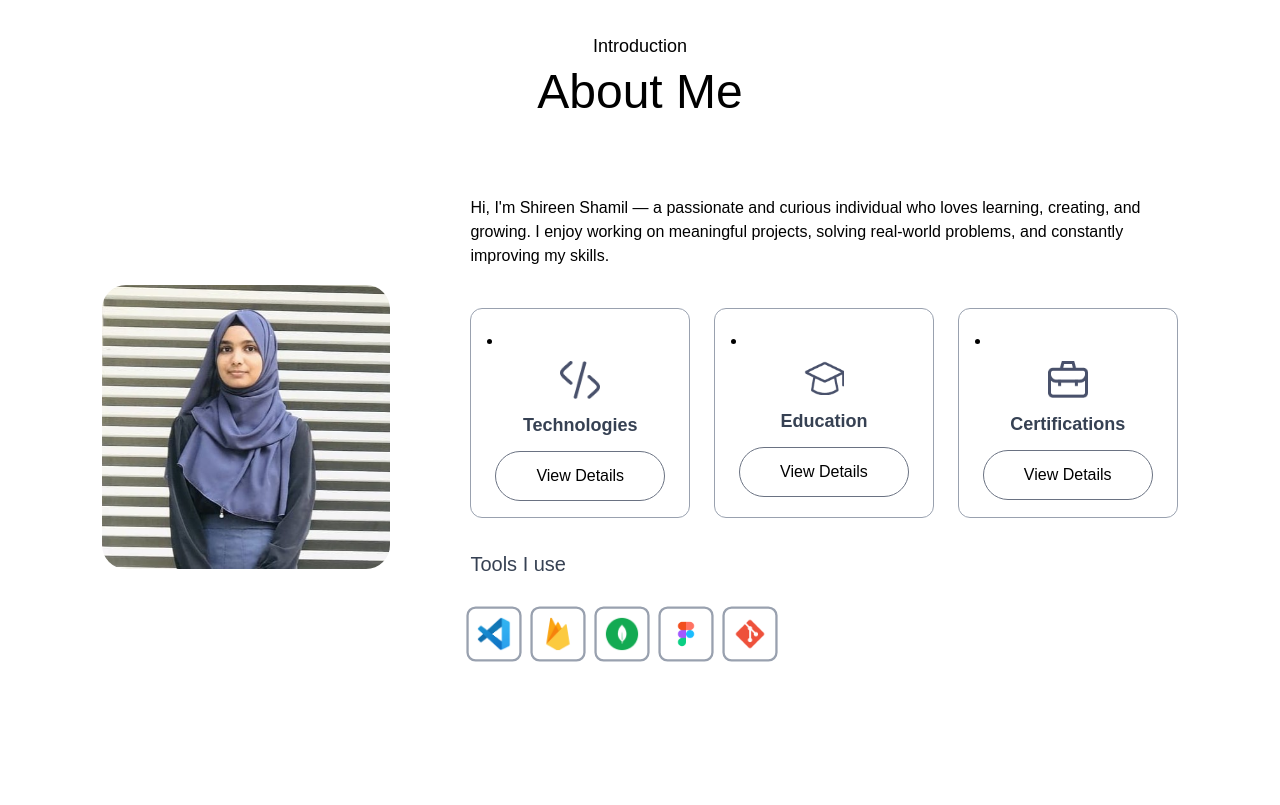
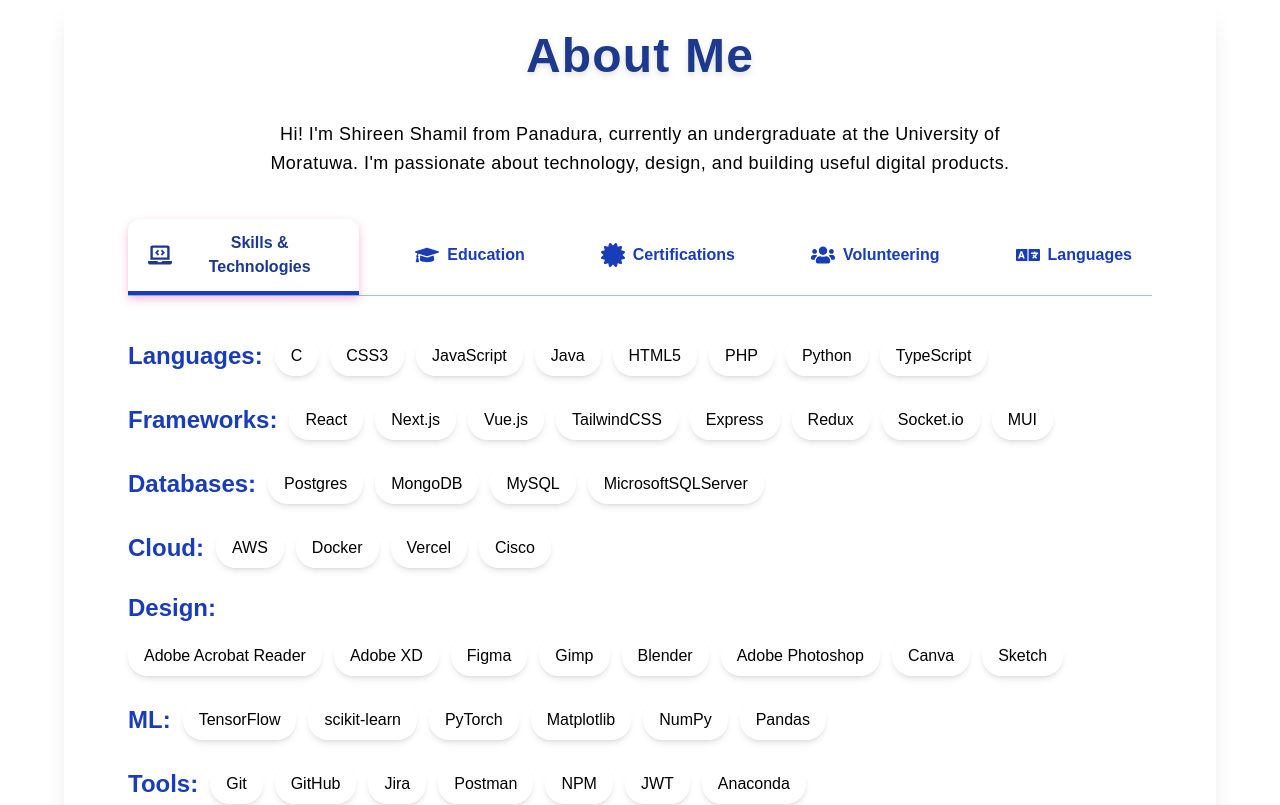
Before and after one commit to ShireenShamil/PortfolioLatest, a Next.js app: page / in a window 1280 px wide. Shown: the part 1000-1805 px from the top of the page. Built offline with nearby package versions, Linux system fonts and the light colour scheme; a web font is replaced by a local one.

Commit message:
about updates

```diff
--- a/app/components/About.jsx
+++ b/app/components/About.jsx
@@ -1,212 +1,221 @@
 'use client';
-import React, { useState, useEffect } from 'react';
-import { assets, infoList, toolsData } from '@/assets/assets';
-import Image from 'next/image';
-import { motion, AnimatePresence } from 'framer-motion';
 
-const About = ({ isDarkMode }) => {
-  const [openCardTitle, setOpenCardTitle] = useState(null);
-  const [openCardIndex, setOpenCardIndex] = useState(null);
+import React, { useState } from 'react';
+import { motion } from 'framer-motion';
+import {
+  FaGraduationCap,
+  FaCertificate,
+  FaUsers,
+  FaLanguage,
+  FaLaptopCode,
+} from 'react-icons/fa';
 
-  const handleCardToggle = (title, index) => {
-    if (openCardTitle === title) {
-      setOpenCardTitle(null);
-      setOpenCardIndex(null);
-    } else {
-      setOpenCardTitle(title);
-      setOpenCardIndex(index);
-    }
+const sections = [
+  { id: 'skills', label: 'Skills & Technologies', icon: <FaLaptopCode /> },
+  { id: 'education', label: 'Education', icon: <FaGraduationCap /> },
+  { id: 'certifications', label: 'Certifications', icon: <FaCertificate /> },
+  { id: 'volunteering', label: 'Volunteering', icon: <FaUsers /> },
+  { id: 'languages', label: 'Languages', icon: <FaLanguage /> },
+];
+
+const About = () => {
+  const [activeTab, setActiveTab] = useState('skills');
+
+  const intro = `Hi! I'm Shireen Shamil from Panadura, currently an undergraduate at the University of Moratuwa. I'm passionate about technology, design, and building useful digital products.`;
+
+  const skills = {
+    Languages: ['C', 'CSS3', 'JavaScript', 'Java', 'HTML5', 'PHP', 'Python', 'TypeScript'],
+    Frameworks: ['React', 'Next.js', 'Vue.js', 'TailwindCSS', 'Express', 'Redux', 'Socket.io', 'MUI'],
+    Databases: ['Postgres', 'MongoDB', 'MySQL', 'MicrosoftSQLServer'],
+    Cloud: ['AWS', 'Docker', 'Vercel', 'Cisco'],
+    Design: ['Adobe Acrobat Reader', 'Adobe XD', 'Figma', 'Gimp', 'Blender', 'Adobe Photoshop', 'Canva', 'Sketch'],
+    ML: ['TensorFlow', 'scikit-learn', 'PyTorch', 'Matplotlib', 'NumPy', 'Pandas'],
+    Tools: ['Git', 'GitHub', 'Jira', 'Postman', 'NPM', 'JWT', 'Anaconda'],
   };
 
-  const renderDetailsContent = (item) => (
-    <motion.div
-      initial={{ height: 0, opacity: 0 }}
-      animate={{ height: 'auto', opacity: 1 }}
-      exit={{ height: 0, opacity: 0 }}
-      transition={{ duration: 0.3, ease: 'easeInOut' }}
-      className="details-content text-left mt-4 pt-3 border-t border-gray-200 dark:border-gray-700 w-full box-border overflow-hidden"
-    >
-      <div className="grid grid-cols-1 sm:grid-cols-2 lg:grid-cols-3 gap-4">
-        {Object.entries(item.more).map(([section, { icon, items }]) => (
-          <div
-            key={section}
-            className="bg-white dark:bg-white/10 rounded-lg p-3 shadow-sm border border-gray-100 dark:border-white/5 flex flex-col"
-          >
-            <div className="flex items-center gap-3 mb-2">
-              {icon && <Image src={icon} alt={section} width={24} height={24} />}
-              <h4 className="text-base font-semibold text-gray-700 dark:text-white">{section}</h4>
-            </div>
-            <ul className="flex flex-col gap-1">
-              {items.map(({ name, icon: itemIcon, link }, idx) => (
-                <li key={idx} className="flex items-center gap-2 text-sm text-gray-800 dark:text-gray-200">
-                  {itemIcon && <Image src={itemIcon} alt={name} width={20} height={20} className="flex-shrink-0" />}
-                  {link ? (
-                    <a
-                      href={link}
-                      target="_blank"
-                      rel="noopener noreferrer"
-                      className="text-blue-600 hover:underline dark:text-blue-400 font-medium"
-                    >
-                      {name}
-                    </a>
-                  ) : (
-                    <span className="font-medium">{name}</span>
-                  )}
-                </li>
-              ))}
-            </ul>
-          </div>
-        ))}
-      </div>
-    </motion.div>
-  );
+  const education = [
+    {
+      degree: 'BSc in Information Technology',
+      school: 'University of Moratuwa',
+      year: '2021 - Present',
+      result: "Current GPA: 3.7 / 4.00 | L1S1 - 3.22 | L1S2 - 3.83 (Dean's List)| L2S1 - 3.8 (Dean's List)",
+    },
+    {
+      degree: 'Higher Diploma in English Language and Literature',
+      school: 'Aquinas College Of Higher Studies',
+      year: '2023 - 2025',
+      result: 'Result: Merit Pass',
+    },
+    {
+      degree: 'GCE A/L - Biological Science Stream',
+      school: 'Jeelan Navodya National Central College',
+      year: '2019 - 2021',
+      result: 'Z-Score: 1.75 | Result: 2AB',
+    },
+  ];
 
-  const getCols = () => {
-    if (typeof window !== 'undefined') {
-      if (window.innerWidth >= 1024) return 3;
-      if (window.innerWidth >= 640) return 2;
-    }
-    return 1;
-  };
+  const certifications = [
+    {
+      title: 'Supervised Machine Learning: Regression and Classification',
+      issuer: 'Coursera',
+      year: 2025,
+    },
+    {
+      title: 'Neural Networks and Deep Learning',
+      issuer: 'Coursera',
+      year: 2025,
+    },
+    {
+      title: 'Deloitte Australia - Data Analytics Job Simulation',
+      issuer: 'Deloitte',
+      year: 2025,
+    },
+    {
+      title: 'AWS Cloud Practitioner Essentials',
+      issuer: 'Amazon Web Services',
+      year: 2025,
+    },
+    {
+      title: 'React.js AI chatbot with OpenAI',
+      issuer: 'Udemy',
+      year: 2025,
+    },
+  ];
 
-  const [cols, setCols] = useState(getCols());
+  const volunteering = [
+    {
+      role: 'ICSC Ambassador - Sri Lanka',
+      org: 'International Computer Science Convention',
+      year: '2025 - Present',
+    },
+    {
+      role: 'Designer',
+      org: 'Rotaract Club of University of Moratuwa',
+      year: '2023',
+    },
+    {
+      role: 'Web Master',
+      org: 'Panadura Undergraduates Association',
+      year: '2023',
+    },
+    {
+      role: 'Blogger',
+      org: 'Medium',
+      year: '2024 - Present',
+    },
+  ];
 
-  useEffect(() => {
-    const handleResize = () => setCols(getCols());
-    window.addEventListener('resize', handleResize);
-    return () => window.removeEventListener('resize', handleResize);
-  }, []);
+  const languages = [
+    { name: 'English', level: 'Fluent' },
+    { name: 'Sinhala', level: 'Fluent' },
+    { name: 'Tamil', level: 'Fluent' },
+    { name: 'Korean', level: 'Basic' },
+    { name: 'French', level: 'Basic' },
+  ];
 
   return (
     <motion.div
-      initial={{ opacity: 0 }}
-      whileInView={{ opacity: 1 }}
-      transition={{ duration: 1 }}
       id="about"
-      className="w-full px-4 sm:px-[8%] py-10 scroll-mt-20"
+      initial={{ opacity: 0, y: 20 }}
+      animate={{ opacity: 1, y: 0 }}
+      transition={{ duration: 0.6, ease: 'easeOut' }}
+      className="max-w-6xl mx-auto px-6 sm:px-10 md:px-16 py-10 rounded-3xl shadow-xl dark:bg-gray-900/70 backdrop-blur-lg"
     >
-      <motion.h4
-        initial={{ opacity: 0, y: -20 }}
-        whileInView={{ opacity: 1, y: 0 }}
-        transition={{ duration: 1, delay: 0.3 }}
-        className="text-center mb-2 text-base sm:text-lg font-Ovo"
-      >
-        Introduction
-      </motion.h4>
-      <motion.h2
-        initial={{ opacity: 0, y: -20 }}
-        whileInView={{ opacity: 1, y: 0 }}
-        transition={{ duration: 0.5, delay: 0.5 }}
-        className="text-center text-3xl sm:text-5xl font-Ovo"
-      >
+      <h2 className="text-4xl sm:text-5xl mb-10 font-extrabold text-blue-900 dark:text-white dark-text-bold text-center tracking-wide drop-shadow-md">
         About Me
-      </motion.h2>
-
-      <motion.div
-        initial={{ opacity: 0 }}
-        whileInView={{ opacity: 1, y: 0 }}
-        transition={{ duration: 0.8 }}
-        className="flex w-full flex-col lg:flex-row items-center gap-10 sm:gap-20 my-10 sm:my-20"
-      >
-        <motion.div
-          initial={{ opacity: 0, scale: 0.9 }}
-          whileInView={{ opacity: 1, scale: 1 }}
-          transition={{ duration: 0.6 }}
-          className="w-40 sm:w-56 md:w-72 rounded-3xl max-w-none"
-        >
-          <Image src={assets.user_image} alt="User" className="w-full rounded-3xl" />
-        </motion.div>
-
-        <motion.div
-          initial={{ opacity: 0 }}
-          whileInView={{ opacity: 1 }}
-          transition={{ duration: 0.6, delay: 0.8 }}
-          className="flex-1"
-        >
-          <p className="mb-8 sm:mb-10 font-Ovo text-sm sm:text-base max-w-2xl">
-            Hi, I'm Shireen Shamil — a passionate and curious individual who loves learning, creating, and growing. I enjoy working on meaningful projects, solving real-world problems, and constantly improving my skills.
+      </h2>
+      <p className="text-center text-black dark:text-white text-base sm:text-lg max-w-3xl mx-auto mb-10 leading-relaxed tracking-wide">
+        {intro}
       </p>
 
-          <div className="relative">
-            <div className="grid grid-cols-1 sm:grid-cols-2 md:grid-cols-3 gap-4 sm:gap-6 max-w-full">
-              {infoList.map((item, index) => {
-                const isOpen = openCardTitle === item.title;
-                return (
-                  <React.Fragment key={item.title}>
-                    <motion.li
-                      className={`border-[0.5px] border-gray-400 rounded-xl p-4 cursor-pointer duration-500
-                        hover:-translate-y-1 hover:[box-shadow:6px_6px_0_#000]
-                        dark:border-white dark:shadow-white dark:hover:bg-darkHover/50
-                        ${isOpen ? 'border-blue-500 shadow-lg' : ''}
-                      `}
-                      onClick={() => handleCardToggle(item.title, index)}
+      {/* Tabs Navigation */}
+      <nav className="flex flex-wrap gap-3 border-b border-blue-300 dark:border-blue-600 mb-10 sm:flex-nowrap sm:space-x-6 justify-center">
+        {sections.map(({ id, label, icon }) => (
+          <button
+            key={id}
+            onClick={() => setActiveTab(id)}
+            className={`flex items-center space-x-2 py-3 px-5 rounded-t-xl transition-all duration-300 font-semibold text-sm sm:text-base w-full sm:w-auto ${
+              activeTab === id
+                ? 'text-blue-900 dark:text-blue-300 border-b-4 border-blue-800 dark:border-blue-400 shadow-[0_4px_10px_rgb(219_39_119_/_0.3)]'
+                : 'text-blue-800 dark:text-gray-300 hover:text-blue-800 border-b-4 border-transparent hover:border-blue-800 dark:hover:border-blue-400'
+            }`}
           >
-                      <div className="flex flex-col items-center">
-                        <Image
-                          src={isDarkMode ? item.iconDark : item.icon}
-                          alt={item.title}
-                          className="w-8 sm:w-10 mt-1"
-                        />
-                        <h3 className="my-2 sm:my-3 font-semibold text-gray-700 dark:text-white text-base sm:text-lg text-center">
-                          {item.title}
-                        </h3>
-                        <button className="px-6 py-2 sm:px-10 sm:py-3 border rounded-full border-gray-500 text-sm sm:text-base dark:bg-white dark:text-black">
-                          {isOpen ? 'Hide Details' : 'View Details'}
+            <span className="text-xl sm:text-2xl">{icon}</span>
+            <span>{label}</span>
           </button>
+        ))}
+      </nav>
+
+      {/* Tabs Content */}
+      <section>
+        {activeTab === 'skills' && (
+          <motion.div initial={{ opacity: 0, y: 10 }} animate={{ opacity: 1, y: 0 }} transition={{ duration: 0.4 }}>
+            {Object.entries(skills).map(([category, techs]) => (
+              <div key={category} className="flex items-center flex-wrap gap-3 mb-6">
+                <h3 className="text-2xl font-semibold text-blue-800 dark:text-blue-300 whitespace-nowrap">{category}:</h3>
+                <div className="flex flex-wrap gap-3">
+                  {techs.map((tech, index) => (
+                    <motion.span
+                      key={`${tech}-${index}`}
+                      whileHover={{ scale: 1.1 }}
+                      className="cursor-pointer bg-white/30 dark:bg-gray-800/50 text-black dark:text-white rounded-full px-4 py-2 text-sm sm:text-base font-medium shadow-md hover:bg-gray-100 dark:hover:bg-gray-700 transition"
+                      title={tech}
+                    >
+                      {tech}
+                    </motion.span>
+                  ))}
                 </div>
-                    </motion.li>
-
-                    {(isOpen && ((index + 1) % cols === 0 || index === infoList.length - 1)) && (
-                      <div className="col-span-full">
-                        <AnimatePresence mode="wait">
-                          {openCardTitle === item.title && item.more && renderDetailsContent(item)}
-                        </AnimatePresence>
               </div>
-                    )}
-                  </React.Fragment>
-                );
-              })}
-              {openCardIndex !== null &&
-                !((openCardIndex + 1) % cols === 0 || openCardIndex === infoList.length - 1) && (
-                  <div className="col-span-full">
-                    <AnimatePresence mode="wait">
-                      {openCardTitle === infoList[openCardIndex].title &&
-                        infoList[openCardIndex].more &&
-                        renderDetailsContent(infoList[openCardIndex])}
-                    </AnimatePresence>
-                  </div>
+            ))}
+          </motion.div>
         )}
 
-            </div>
-          </div>
+        {activeTab === 'education' && (
+          <motion.div className="flex flex-wrap justify-center gap-6 py-4" initial={{ opacity: 0, y: 10 }} animate={{ opacity: 1, y: 0 }} transition={{ duration: 0.4 }}>
+            {education.map(({ degree, school, year, result }) => (
+              <article key={`${degree}-${school}`} className="min-w-[250px] max-w-xs bg-white/30 dark:bg-gray-800/50 rounded-xl p-6 shadow-md hover:shadow-lg transition-shadow text-black dark:text-white">
+                <h4 className="font-bold text-2xl lg:text-xl lg:mb-2">{degree}</h4>
+                <p className="text-gray-700 dark:text-gray-300 text-lg">{school}</p>
+                <p className="italic">{year}</p>
+                <p className="text-gray-600 dark:text-gray-400 mt-2">{result}</p>
+              </article>
+            ))}
+          </motion.div>
+        )}
 
-          <motion.h4
-            initial={{ opacity: 0, y: 20 }}
-            whileInView={{ opacity: 1, y: 0 }}
-            transition={{ duration: 0.5, delay: 1.3 }}
-            className="my-8 text-gray-700 font-Ovo dark:text-white/80 text-lg sm:text-xl"
-          >
-            Tools I use
-          </motion.h4>
-
-          <motion.ul
-            initial={{ opacity: 0 }}
-            whileInView={{ opacity: 1 }}
-            transition={{ duration: 0.6, delay: 1.5 }}
-            className="flex items-center gap-4 flex-wrap"
-          >
-            {toolsData.map((tool, index) => (
-              <motion.li
-                whileInView={{ scale: 1.15 }}
-                key={index}
-                className="flex items-center justify-center w-10 sm:w-12 aspect-square border-2 border-gray-400 rounded-lg cursor-pointer duration-500 hover:-translate-y-1"
-              >
-                <Image src={tool} alt="tool" className="w-5 sm:w-7" />
-              </motion.li>
+        {activeTab === 'certifications' && (
+          <motion.ul className="list-disc list-inside space-y-5 text-black dark:text-white px-4 sm:px-8" initial={{ opacity: 0, y: 10 }} animate={{ opacity: 1, y: 0 }} transition={{ duration: 0.4 }}>
+            {certifications.map(({ title, issuer, year }) => (
+              <li key={`${title}-${issuer}`} className="text-lg font-semibold hover:text-blue-900 dark:hover:text-blue-400 cursor-default transition-colors">
+                {title} <span className="font-normal text-gray-600 dark:text-gray-400">— {issuer} ({year})</span>
+              </li>
             ))}
           </motion.ul>
+        )}
+
+        {activeTab === 'volunteering' && (
+          <motion.ul className="grid grid-cols-1 sm:grid-cols-2 gap-6 px-4 sm:px-8" initial={{ opacity: 0, y: 10 }} animate={{ opacity: 1, y: 0 }} transition={{ duration: 0.4 }}>
+            {volunteering.map(({ role, org, year }) => (
+              <li key={`${role}-${org}`} className="bg-white/30 dark:bg-gray-800/50 rounded-xl p-6 shadow-md hover:shadow-lg transition-shadow text-black dark:text-white">
+                <p className="font-semibold text-xl">{role}</p>
+                <p className="text-gray-700 dark:text-gray-300 text-lg">{org}</p>
+                <p className="italic">{year}</p>
+              </li>
+            ))}
+          </motion.ul>
+        )}
+
+        {activeTab === 'languages' && (
+          <motion.div className="flex flex-col sm:flex-row sm:flex-nowrap gap-4 sm:gap-6 py-4 px-2" initial={{ opacity: 0, y: 10 }} animate={{ opacity: 1, y: 0 }} transition={{ duration: 0.4 }}>
+            {languages.map(({ name, level }) => (
+              <div key={name} className="flex justify-between items-center bg-white/30 dark:bg-gray-800/50 px-6 py-3 rounded-xl shadow-md hover:shadow-lg transition-shadow text-black dark:text-white font-semibold text-lg sm:min-w-[140px] flex-shrink-0">
+                <span>{name}</span>
+                <span className="ml-4 font-medium text-base">{level}</span>
+              </div>
+            ))}
           </motion.div>
-      </motion.div>
+        )}
+      </section>
     </motion.div>
   );
 };
--- a/package.json
+++ b/package.json
@@ -18,6 +18,7 @@
   "devDependencies": {
     "@eslint/eslintrc": "^3",
     "@tailwindcss/postcss": "^4",
+    "@types/react": "^19.1.8",
     "eslint": "^9",
     "eslint-config-next": "15.3.5",
     "tailwindcss": "^4"
```
Also changed, not shown: 1 other file (tests, documents, lock files or other folders). Lines whose indentation alone changed are shown as unchanged.
